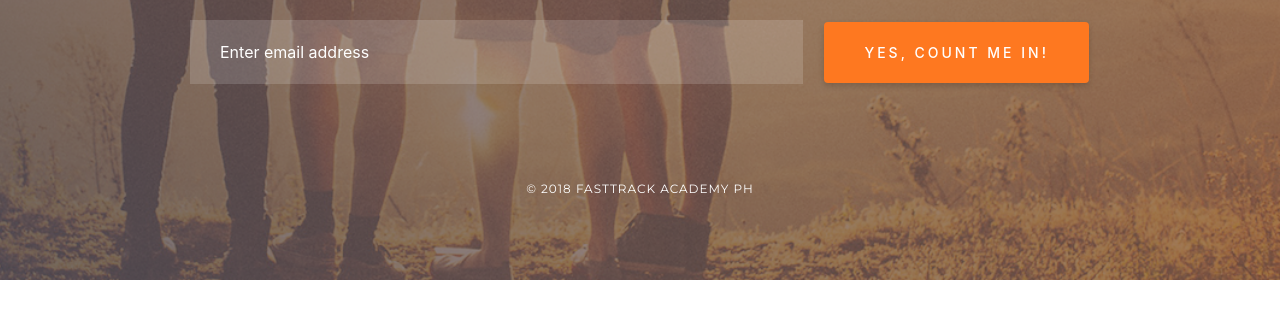
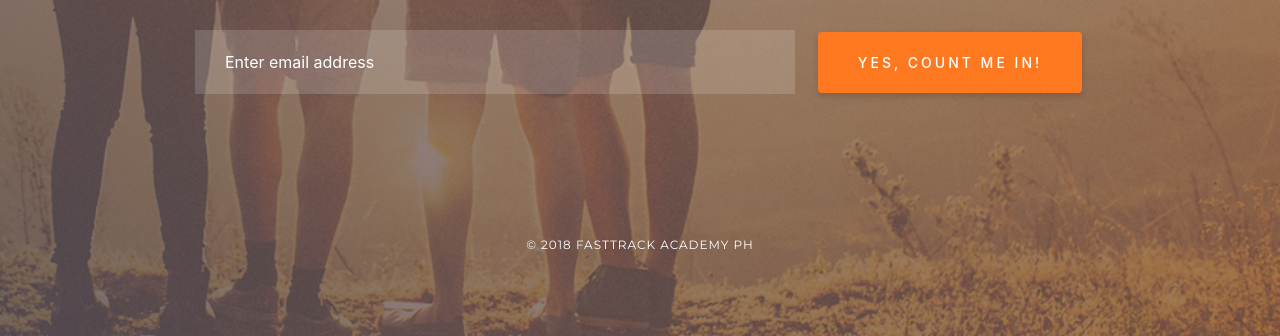
Before and after one commit to salcerera/FTA-coming-soon-page, a plain HTML site: page index.html in a window 1280 px wide. Shown: the part 645-981 px from the top of the page. Before the commit the page ends 925 px from the top, so only its background shows below. Drawn offline with nearby package versions, Linux system fonts and the light colour scheme.

Commit message:
updated form

```diff
--- a/index.html
+++ b/index.html
@@ -76,9 +76,17 @@
 
               <div class="row justify-content-center">
                 <div class="col-sm-10">
-                  <form class="form-inline">
-                      <input type="email" class="form-control col-12 col-md-8" id="email" placeholder="Enter email address">
-                      <button type="submit" class="btn btn-primary btn-raised mx-auto">Yes, Count me in!</button>
+                  <form class="form-group">
+                    <div class="form-row">
+                      <div class="col-12 col-md-8 form-container">
+                          <input type="email" class="form-control" id="email" placeholder="Enter email address">
+                      </div>
+                      <div class="col-12 col-md-4 btn-container form-container" style="">
+                          <button type="submit" class="btn btn-primary">Yes, Count me in!</button>
+                      </div>
+                    </div>
+
+
                   </form>
                 </div>
               </div>
--- a/scss/app.scss
+++ b/scss/app.scss
@@ -73,6 +73,7 @@ h4 {
         border: none !important;
         padding: 10px 30px !important;
         //border-bottom: solid 2px $fta-orange-light !important;
+
     }
 
     ::placeholder {
@@ -85,6 +86,17 @@ h4 {
         box-shadow: 0px 3px 6px rgba(0,0,0,0.07) !important;
     }
 
+    .btn-container {
+        display: flex;
+        flex-direction: column;
+        justify-content: center;
+        align-items: center;
+        padding: 0px 10px;
+    }
+
+    .form-container {
+        padding: 10px;
+    }
 }
 // fta cover style
 
```
Also changed, not shown: css/app.css.
